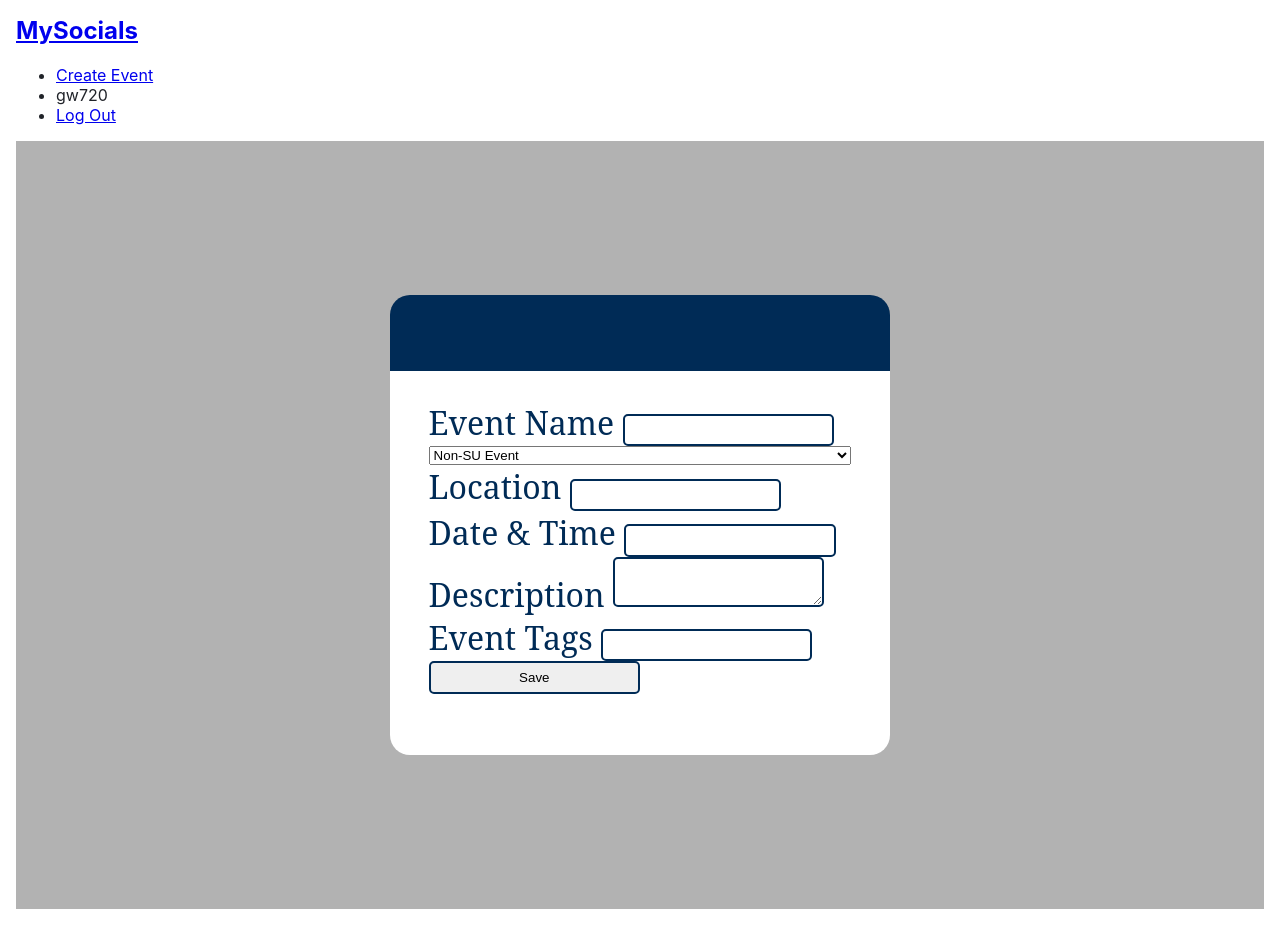
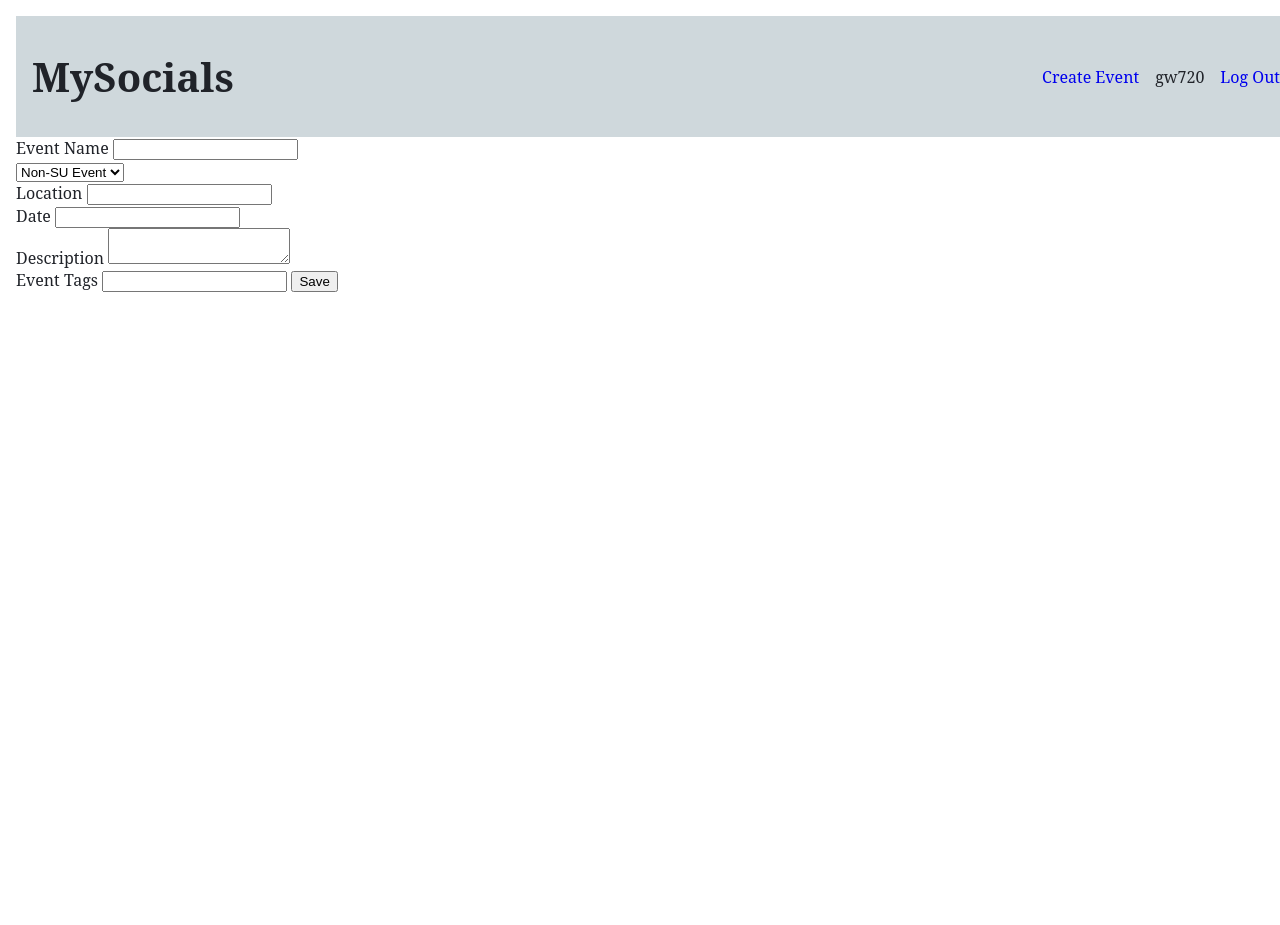
Before and after one commit to yh2452/CM22007, a Flask app: page /create in a window 1280 px wide. After the commit the page ends 292 px from the top, so only its background shows below. Run offline with Flask 3, Linux system fonts and the light colour scheme; a user stored in the database is signed in; data comes from the database, SQL or seed files in the repository.

Commit message:
reverting css changes

```diff
--- a/MySocials/static/style.css
+++ b/MySocials/static/style.css
@@ -1,11 +1,25 @@
 @charset "UTF-8";
 body {
-  font-family: "Inter";
+  font-family: "Noto Serif", "Georgia", serif;
   color: #202329;
   margin: 1em;
   padding: 0;
 }
 
+nav {
+  width: 100%;
+  display: flex;
+  flex-direction: row;
+  align-items: center;
+}
+nav h2 {
+  font-size: 2.5rem;
+}
+nav ul {
+  display: flex;
+  flex-direction: row;
+  justify-content: space-between;
+}
 header {
   background-color: #202329;
   padding: 20px;
@@ -13,7 +27,6 @@ header {
 
 h1 {
   font-size: 3.12rem;
-  font-family: "Inter";
   font-weight: 700;
   margin: 0.67em 0;
 }
@@ -31,6 +44,37 @@ img {
   height: auto;
 }
 
+
+/* GLOBALS */
+/* Nav bar */
+nav {
+  display: flex;
+  justify-content: space-between;
+  padding: 0rem 1rem;
+  background: #cfd8dc;
+}
+
+nav ul {
+  display: flex;
+  list-style: none;
+}
+
+nav li {
+  padding-left: 1em;
+}
+
+nav a{
+  text-decoration: none;
+}
+
+#navLogo {
+  color:#202329;
+  text-decoration: none;
+}
+
+
+
+/* EVENTS PAGE */
 #everythingContainer {
   display: flex;
   flex-direction: row;
@@ -56,6 +100,16 @@ img {
   display: flex;
   align-items: right;
 }
+
+#selectedProfile {
+  background-color: cadetblue;
+}
+
+.profileContainer a {
+  color: inherit;
+  text-decoration: inherit;
+}
+
 .profileContainer .profilePic {
   width: 64px;
   height: 64px;
@@ -88,7 +142,6 @@ img {
 }
 #eventsContainer .profileContainer .eventText {
   background-color: #002B56;
-  font: "Inter";
   width: 100%;
   height: 100%;
   border-radius: 24px 24px 24px 0;
@@ -248,52 +301,4 @@ img {
   height: 4px;
   background-color: #DD2277;
   margin: 1em 0;
-}
-
-#createEventContainer {
-  display: flex;
-  flex-direction: column;
-  justify-content: center;
-  align-items: center;
-  background-color: rgba(0, 0, 0, 0.3);
-  width: 100%;
-  height: 100%;
-}
-#createEventContainer #topBlue {
-  width: 40%;
-  height: 10%;
-  background-color: #002B56;
-  border-radius: 20px 20px 0 0;
-}
-#createEventContainer #createEventBox {
-  font-size: 2em;
-  font-family: "Noto Serif", "Inter", serif;
-  background-color: #FFFFFF;
-  display: flex;
-  justify-content: center;
-  align-items: center;
-  color: #002B56;
-  width: 40%;
-  height: 50%;
-  border-radius: 0 0 20px 20px;
-}
-#createEventContainer #createEventBox form label {
-  width: 50%;
-  height: 25px;
-}
-#createEventContainer #createEventBox form input {
-  width: 50%;
-  border: 2px solid #002B56;
-  border-radius: 5px;
-  padding: 0.5em;
-}
-#createEventContainer #createEventBox form textarea {
-  width: 50%;
-  height: 50px;
-  border: 2px solid #002B56;
-  border-radius: 5px;
-  padding: 0.5em;
-}
-#createEventContainer #createEventBox form select {
-  width: 100%;
 }/*# sourceMappingURL=style.css.map */
--- a/MySocials/static/style.sass
+++ b/MySocials/static/style.sass
@@ -6,11 +6,11 @@ $yellow: #FFC500
 $pink: #DD2277
 $gray: #EAE9E5
 
-$font-stack: "Noto Serif", "Inter", serif
+$font-stack: "Noto Serif", "Georgia", serif
 
 // Base styles
 body
-  font-family: "Inter"
+  font-family: $font-stack
   color: $black
   margin: 1em
   padding: 0
@@ -22,7 +22,6 @@ header
 
 h1
   font-size: 3.12rem
-  font-family: "Inter"
   font-weight: 700
   margin: 0.67em 0
 
@@ -97,7 +96,6 @@ img
 
     .eventText
       background-color: $blue
-      font: "Inter"
       width: 100%
       height: 100%
       border-radius: 24px 24px 24px 0
@@ -244,49 +242,3 @@ img
     height: 4px
     background-color: $pink
     margin: 1em 0
-
-
-#createEventContainer
-  display: flex
-  flex-direction: column
-  justify-content: center
-  align-items: center
-  background-color: rgba(0, 0, 0, 0.3)
-  width: 100%
-  height: 100%
-
-  #topBlue
-    width: 40%
-    height: 10%
-    background-color: $blue
-    border-radius: 20px 20px 0 0
-
-  #createEventBox
-    font-size: 2em
-    font-family: $font-stack
-    background-color: $white
-    display: flex
-    justify-content: center
-    align-items: center
-    color: $blue
-    width: 40%
-    height: 50%
-    border-radius: 0 0 20px 20px
-
-    form
-      label
-        width: 50%
-        height: 25px
-      input
-          width: 50%
-          border: 2px solid $blue
-          border-radius: 5px
-          padding: 0.5em
-      textarea
-        width: 50%
-        height: 50px
-        border: 2px solid $blue
-        border-radius: 5px
-        padding: 0.5em
-      select
-        width: 100%
--- a/MySocials/templates/create_event.html
+++ b/MySocials/templates/create_event.html
@@ -1,7 +1,3 @@
-<head>
-    <link rel="stylesheet" href="../static/style.css">
-</head>
-
 {% extends 'base.html' %}
 <!-- Page where socials/events are created -->
 
@@ -9,10 +5,6 @@
 
 {% block content %}
 
-<div id="createEventContainer">
-    <div id="topBlue">
-    </div>
-    <div id="createEventBox">
 <form method="post">
     <label for="title">Event Name</label>
     <input name="title" id="title" required>
@@ -27,8 +19,8 @@
     <label for="location">Location</label>
     <input name="location" id="location" required>
     <br>
-            <label for="date">Date & Time</label>
-            <input type="datetime" name="date" id="date" required>
+    <label for="date">Date</label>
+    <input name="date" id="date" required>
     <br>
     <label for="description">Description</label>
     <textarea name="description" id="description" required></textarea>
@@ -37,8 +29,5 @@
     <input name="tags" id="tags" required>
     <input type="submit" value="Save">
 </form>
-    </div>
-</div>
-
 
 {% endblock %}
```
Also changed, not shown: 2 other files. Lines whose indentation alone changed are shown as unchanged.
